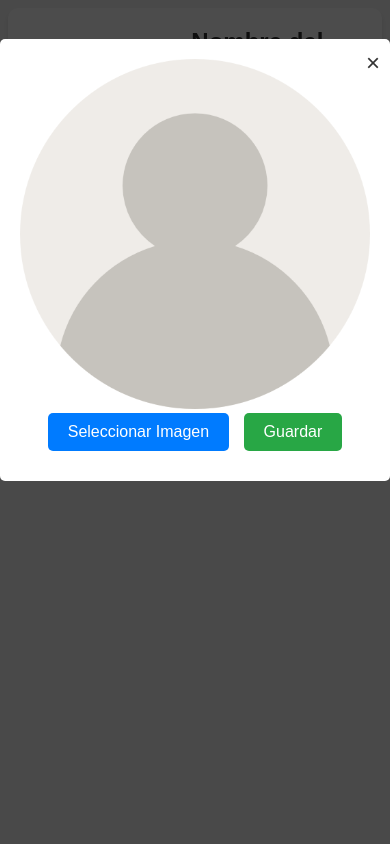
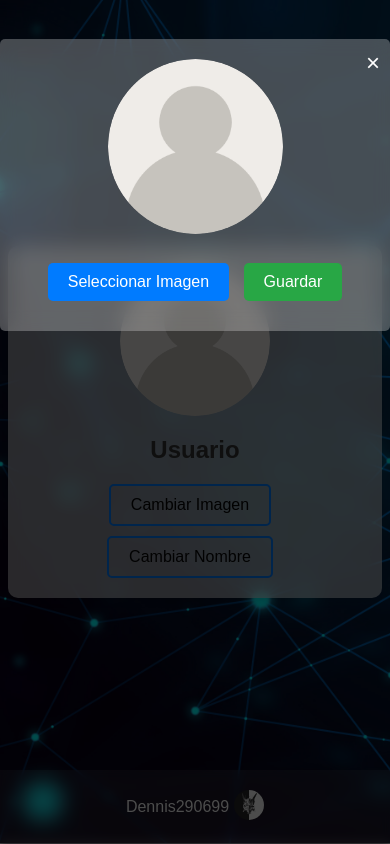
Before and after one commit to Dennis290699/Profile_Editor, a plain HTML site: page index.html in a window 390 px wide. Both pictures are taken after a click on the button "Cambiar Imagen". Drawn offline with Linux system fonts and the light colour scheme.

Commit message:
Add files via upload

```diff
--- /dev/null
+++ b/css/style-modal.css
@@ -0,0 +1,112 @@
+/* Estilos para el modal */
+.modal {
+    display: none; /* Inicialmente oculto */
+    position: fixed;
+    top: 0;
+    left: 0;
+    width: 100%;
+    height: 100%;
+    background-color: rgba(0, 0, 0, 0.7); /* Fondo semi-transparente */
+    z-index: 1;
+    overflow: auto;
+}
+
+/* Estilos para el contenido del modal */
+.modal-content {
+    background-color: #fff;
+    margin: 10% auto;
+    padding: 20px;
+    max-width: 400px;
+    border-radius: 5px;
+    position: relative;
+    text-align: center;
+    /* Alinea el contenido al centro */
+    backdrop-filter: blur(10px);
+    /* Adjust the blur value as needed */
+    background-color: rgba(255, 255, 255, 0.271);
+}
+
+/* Estilos para la imagen dentro del modal */
+#modalImage {
+    max-width: 50%; /* Limita el ancho de la imagen al ancho del contenedor */
+    max-height: 80vh; /* Limita la altura de la imagen al 80% de la altura visible del viewport */
+    border-radius: 50%;
+    margin-bottom: 25px;
+}
+
+/* Estilos para el icono de cierre */
+.close {
+    position: absolute;
+    top: 10px;
+    right: 10px;
+    font-size: 24px;
+    cursor: pointer;
+    color: #ffffff;
+}
+
+.close:hover {
+    color: #000000;
+}
+
+/* Estilos para el botón "Seleccionar Imagen" dentro del modal */
+#uploadLabel {
+    display: inline-block;
+    padding: 10px 20px;
+    background-color: #007bff;
+    color: #fff;
+    border: none;
+    border-radius: 5px;
+    cursor: pointer;
+    margin-right: 10px;
+    font-size: 16px;
+}
+
+#uploadLabel:hover {
+    background-color: #0056b3;
+}
+
+/* Estilos para el botón "Guardar" dentro del modal */
+#saveButton {
+    display: inline-block;
+    padding: 10px 20px;
+    background-color: #28a745;
+    color: #fff;
+    border: none;
+    border-radius: 5px;
+    cursor: pointer;
+    font-size: 16px;
+}
+
+#saveButton:hover {
+    background-color: #218838;
+}
+
+/* Estilos para la etiqueta y el campo de entrada de nombre de usuario */
+label {
+    display: block;
+    margin-bottom: 10px;
+    font-size: 16px;
+}
+
+input[type="text"] {
+    width: 50%;
+    padding: 10px 15px;
+    margin-bottom: 20px;
+    border: 1px solid #ccc;
+    border-radius: 3px;
+    font-size: 16px;
+}
+
+/* Estilos para el botón de guardar */
+button {
+    padding: 10px 20px;
+    background-color: #28a745;
+    color: #fff;
+    border: none;
+    border-radius: 5px;
+    cursor: pointer;
+}
+
+button:hover {
+    background-color: #218838;
+}
--- /dev/null
+++ b/css/style.css
@@ -0,0 +1,157 @@
+/* Establece un fondo y colores de texto */
+body {
+    background-image: url('../assets/images/background.jpg');
+    background-size: cover; /* Ajusta la imagen para que cubra todo el fondo */
+    background-repeat: no-repeat; /* Evita que la imagen se repita */
+    font-family: Arial, sans-serif;
+    color: #333;
+    display: flex; /* Activa el modelo de caja flexible en el body */
+    justify-content: center; /* Centra horizontalmente el contenido del body */
+    align-items: center; /* Centra verticalmente el contenido del body */
+    min-height: 98vh;
+}
+
+.profile-grid {
+    max-width: 400px;
+    margin: 0 auto;
+    display: grid;
+    grid-template-columns: 1fr 2fr;
+    grid-gap: 20px;
+    align-items: center;
+    text-align: center;
+    background-color: #fff;
+    backdrop-filter: blur(10px);
+    background-color: rgba(255, 255, 255, 0.533);
+    padding: 20px;
+    border-radius: 10px;
+    box-shadow: 0 4px 6px rgba(0, 0, 0, 0.1);
+}
+
+/* Estilos para la celda que contiene la imagen del usuario */
+.user-image-container {
+    display: flex;
+    justify-content: center;
+}
+
+/* Estilos para la imagen del usuario */
+.user-image {
+    max-width: 100%;
+    height: auto;
+    transition: transform 0.3s;
+    border-radius: 50%;
+    cursor: pointer;
+}
+
+.user-image:hover {
+    transform: scale(1.1);
+}
+
+/* Estilos para los botones dentro del contenedor .user-info */
+.user-info button {
+    padding: 10px 20px;
+    background-color: transparent;
+    color: #060606;
+    border: 2px solid #007bff;
+    border-radius: 5px;
+    cursor: pointer;
+    font-size: 16px;
+    margin-top: 10px;
+    margin-right: 10px;
+    transition: background-color 0.3s ease, color 0.3s ease;
+}
+
+.user-info button:hover {
+    background-color: #007bff;
+    color: #fff;
+}
+
+.user-name {
+    font-size: 24px;
+    font-weight: bold;
+    margin-bottom: 10px;
+}
+
+/* Estilos para el botón "Cambiar Imagen" */
+#changeImageButton {
+    padding: 10px 20px;
+    background-color: transparent;
+    color: #030303;
+    border: 2px solid #007bff;
+    border-radius: 5px;
+    cursor: pointer;
+    font-size: 16px;
+    margin-top: 10px;
+    margin-right: 10px;
+    transition: background-color 0.3s ease, color 0.3s ease;
+}
+
+#changeImageButton:hover {
+    background-color: #007bff;
+    color: #fff;
+}
+
+.user-image:hover {
+    transform: scale(1.1);
+}
+
+/* Estilos para el footer */
+footer {
+    position: fixed;
+    bottom: 0;
+    left: 0;
+    width: 100%;
+    background-color: #333; /* Color de fondo del footer */
+    color: #fff; /* Color de texto del footer */
+    text-align: center; /* Centra el contenido del footer */
+    padding: 20px 0; /* Espaciado interno en el footer */
+    backdrop-filter: blur(5px);
+    background-color: rgba(255, 255, 255, 0.079);
+}
+
+.footer-content {
+    display: flex;
+    align-items: center;
+    justify-content: center;
+}
+
+/* Estilos para el texto "Desarrollado por Dennis290699" */
+footer p {
+    margin: 0;
+    font-size: 16px;
+    margin-right: 5px; /* Espaciado a la izquierda del texto */
+}
+
+/* Estilos para el ícono de GitHub */
+.github-icon {
+    width: 30px; /* Ancho del ícono de GitHub */
+    height: 30px; /* Altura del ícono de GitHub */
+    border-radius: 50%; /* Bordes redondeados */
+    cursor: pointer; /* Cambia el cursor al pasar sobre el ícono */
+}
+
+.github-icon:hover {
+    transform: scale(1.1);
+}
+
+@media screen and (max-width: 768px) {
+    .profile-grid {
+        grid-template-columns: 1fr; /* Cambia a una sola columna en pantallas pequeñas */
+    }
+
+    .user-image {
+        max-width: 150px; /* Limita el ancho máximo de la imagen de perfil */
+        height: auto;
+        margin: 0 auto; /* Centra la imagen horizontalmente */
+    }
+
+    .modal-content {
+        max-width: 75%; /* Ajusta el ancho máximo del contenido del modal */
+        margin: 10% auto; /* Alinea el modal verticalmente en la pantalla */
+        padding: 20px; /* Agrega un relleno interior para mayor espacio entre el contenido y el borde */
+    }
+
+    #modalImage {
+        max-width: 50%; /* Ajusta el ancho máximo de la imagen al 100% del modal */
+        height: auto;
+    }
+}
--- a/css/styles-modal.css
+++ /dev/null
@@ -1,48 +0,0 @@
-/* Your existing CSS remains mostly the same, but you can simplify it further for the new layout. */
-
-/* Styles for the profile grid */
-.profile-grid {
-    max-width: 400px;
-    margin: 0 auto;
-    background-color: #fff;
-    padding: 20px;
-    text-align: center;
-    border-radius: 10px;
-    box-shadow: 0 4px 6px rgba(0, 0, 0, 0.1);
-}
-
-/* Styles for the user's image */
-.user-image-container {
-    display: flex;
-    justify-content: center;
-}
-
-.user-image {
-    max-width: 100%;
-    height: auto;
-    border-radius: 50%;
-    cursor: pointer;
-}
-
-/* Styles for the user's name */
-.user-name {
-    font-size: 24px;
-    font-weight: bold;
-    margin-bottom: 10px;
-}
-
-/* Styles for the "Editar Perfil" button */
-#editProfileButton {
-    padding: 10px 20px;
-    background-color: #007bff;
-    color: #fff;
-    border: none;
-    border-radius: 5px;
-    cursor: pointer;
-    font-size: 16px;
-    transition: background-color 0.3s ease, color 0.3s ease;
-}
-
-#editProfileButton:hover {
-    background-color: #0056b3;
-}
--- a/css/styles.css
+++ /dev/null
@@ -1,199 +0,0 @@
-/* Establece un fondo y colores de texto */
-body {
-    background-color: #f5f5f5;
-    font-family: Arial, sans-serif;
-    color: #333;
-}
-
-.profile-grid {
-    max-width: 400px;
-    margin: 0 auto;
-    display: grid;
-    grid-template-columns: 1fr 2fr;
-    grid-gap: 20px;
-    align-items: center;
-    text-align: center;
-    background-color: #fff;
-    padding: 20px;
-    border-radius: 10px;
-    box-shadow: 0 4px 6px rgba(0, 0, 0, 0.1);
-}
-
-/* Estilos para la celda que contiene la imagen del usuario */
-.user-image-container {
-    display: flex;
-    justify-content: center;
-}
-
-/* Estilos para la imagen del usuario */
-.user-image {
-    max-width: 100%;
-    height: auto;
-    transition: transform 0.3s;
-    border-radius: 50%;
-    cursor: pointer;
-}
-
-
-
-/* Estilos para los botones dentro del contenedor .user-info */
-.user-info button {
-    padding: 10px 20px;
-    background-color: transparent; /* Fondo transparente */
-    color: #007bff; /* Color del texto */
-    border: 2px solid #007bff; /* Borde sólido con el color del texto */
-    border-radius: 5px;
-    cursor: pointer;
-    font-size: 16px;
-    margin-top: 10px;
-    margin-right: 10px; /* Espacio entre los botones */
-    transition: background-color 0.3s ease, color 0.3s ease; /* Transición de color de fondo y texto al pasar el mouse */
-}
-
-.user-info button:hover {
-    background-color: #007bff; /* Color de fondo al pasar el mouse */
-    color: #fff; /* Cambio de color de texto al pasar el mouse */
-}
-
-
-
-.user-name {
-    font-size: 24px;
-    font-weight: bold;
-    margin-bottom: 10px;
-}
-
-/* Estilos para el botón "Cambiar Imagen" */
-#changeImageButton {
-    padding: 10px 20px;
-    background-color: transparent; /* Fondo transparente */
-    color: #007bff; /* Color del texto */
-    border: 2px solid #007bff; /* Borde sólido con el color del texto */
-    border-radius: 5px;
-    cursor: pointer;
-    font-size: 16px;
-    margin-top: 10px;
-    margin-right: 10px; /* Espacio entre los botones */
-    transition: background-color 0.3s ease, color 0.3s ease; /* Transición de color de fondo y texto al pasar el mouse */
-
-}
-
-#changeImageButton:hover {
-    background-color: #007bff; /* Color de fondo al pasar el mouse */
-    color: #fff; /* Cambio de color de texto al pasar el mouse */
-
-}
-
-/* Resto de estilos permanecen igual */
-
-/* Agrega un efecto de zoom al pasar el mouse sobre la imagen */
-.user-image:hover {
-    transform: scale(1.1);
-}
-
-/* Estilos para el modal */
-.modal {
-    display: none; /* Inicialmente oculto */
-    position: fixed;
-    top: 0;
-    left: 0;
-    width: 100%;
-    height: 100%;
-    background-color: rgba(0, 0, 0, 0.7); /* Fondo semi-transparente */
-    z-index: 1;
-    overflow: auto;
-}
-
-/* Estilos para el contenido del modal */
-.modal-content {
-    background-color: #fff;
-    margin: 10% auto;
-    padding: 20px;
-    max-width: 400px;
-    border-radius: 5px;
-    position: relative;
-    text-align: center; /* Alinea el contenido al centro */
-}
-
-/* Estilos para la imagen dentro del modal */
-#modalImage {
-    max-width: 100%; /* Limita el ancho de la imagen al ancho del contenedor */
-    max-height: 80vh; /* Limita la altura de la imagen al 80% de la altura visible del viewport */
-}
-
-/* Estilos para el icono de cierre */
-.close {
-    position: absolute;
-    top: 10px;
-    right: 10px;
-    font-size: 24px;
-    cursor: pointer;
-    color: #333;
-}
-
-.close:hover {
-    color: #000;
-}
-
-/* Estilos para el botón "Seleccionar Imagen" dentro del modal */
-#uploadLabel {
-    display: inline-block;
-    padding: 10px 20px;
-    background-color: #007bff;
-    color: #fff;
-    border: none;
-    border-radius: 5px;
-    cursor: pointer;
-    margin-right: 10px;
-    font-size: 16px;
-}
-
-#uploadLabel:hover {
-    background-color: #0056b3;
-}
-
-/* Estilos para el botón "Guardar" dentro del modal */
-#saveButton {
-    display: inline-block;
-    padding: 10px 20px;
-    background-color: #28a745;
-    color: #fff;
-    border: none;
-    border-radius: 5px;
-    cursor: pointer;
-    font-size: 16px;
-}
-
-#saveButton:hover {
-    background-color: #218838;
-}
-
-/* Estilos para la etiqueta y el campo de entrada de nombre de usuario */
-label {
-    display: block;
-    margin-bottom: 10px;
-    font-size: 16px;
-}
-
-input[type="text"] {
-    width: 50%;
-    padding: 10px 15px;
-    margin-bottom: 20px;
-    border: 1px solid #ccc;
-    border-radius: 3px;
-    font-size: 16px;
-}
-
-/* Estilos para el botón de guardar */
-button {
-    padding: 10px 20px;
-    background-color: #007bff;
-    color: #fff;
-    border: none;
-    border-radius: 5px;
-    cursor: pointer;
-}
-
-button:hover {
-    background-color: #0056b3;
-}
--- a/index.html
+++ b/index.html
@@ -1,32 +1,33 @@
 <!DOCTYPE html>
 <html lang="en">
+
 <head>
     <meta charset="UTF-8">
     <meta name="viewport" content="width=device-width, initial-scale=1.0">
     <link rel="icon" type="image/png" href="./assets/icons/icon-bar.png">
-    <link rel="stylesheet" href="./css/styles-modal.css">
-    <link rel="stylesheet" href="./css/styles.css">
+    <link rel="stylesheet" type="text/css" href="./css/style.css">
+    <link rel="stylesheet" type="text/css" href="./css/style-modal.css">
 
-    <title>Profile</title>
+    <title>Profile | Edit</title>
 </head>
+
 <body>
     <div class="profile-grid">
         <div class="user-image-container">
-            <img class="user-image" src="./assets/icons/icon-user.png" alt="Imagen de usuario">
+            <img class="user-image" src="./assets/icons/icon-user.png" alt="Imagen de usuario" draggable="false">
         </div>
         <div class="user-info">
-            <div class="user-name">Nombre del Usuario</div>
+            <div class="user-name">Usuario</div>
             <button id="changeImageButton">Cambiar Imagen</button>
             <button id="changeNameButton">Cambiar Nombre</button>
         </div>
     </div>
 
-
     <!-- Modal para cambiar la imagen del usuario -->
     <div id="imageModal" class="modal">
         <div class="modal-content">
             <span class="close" id="closeModal">&times;</span>
-            <img id="modalImage" src="" alt="Imagen de usuario en modal">
+            <img id="modalImage" src="" alt="Imagen de usuario en modal" draggable="false">
             <div class="modal-buttons">
                 <input type="file" id="uploadImage" accept="image/*" style="display:none;">
                 <label for="uploadImage" id="uploadLabel">Seleccionar Imagen</label>
@@ -40,12 +41,21 @@
     <div id="nameModal" class="modal">
         <div class="modal-content">
             <span class="close" id="closeNameModal">&times;</span>
-        <h2>Cambiar Nombre</h2>
-        <input type="text" id="newUsername" placeholder="Nuevo nombre de usuario">
+            <input type="text" id="newUsername" placeholder="Nombre">
             <button id="saveNameButton">Guardar</button>
         </div>
     </div>
 
+    <footer>
+        <div class="footer-content">
+            <p>Dennis290699</p>
+            <a href="https://github.com/Dennis290699" target="_blank" draggable="false">
+                <img src="./assets/images/profile.jpeg" alt="GitHub" class="github-icon" title="Dennis290699" draggable="false">
+            </a>
+        </div>
+    </footer>
+
     <script src="./js/script.js"></script>
 </body>
+
 </html>
```
Also changed, not shown: js/script.js (+12 -9 lines), assets/images/profile.jpeg (added), assets/screenshots/publish.png (added), 1 other file. Lines whose indentation alone changed are shown as unchanged.
